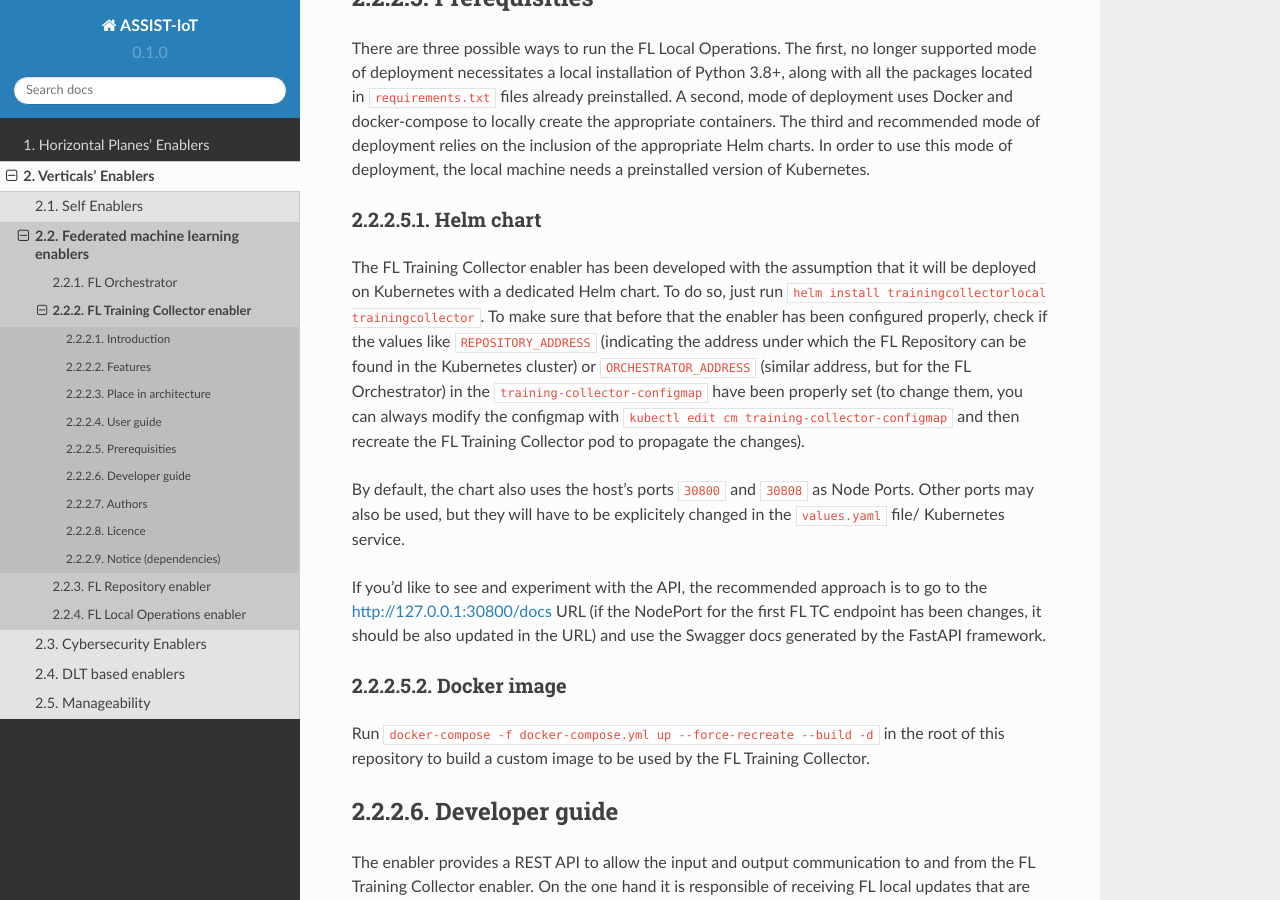
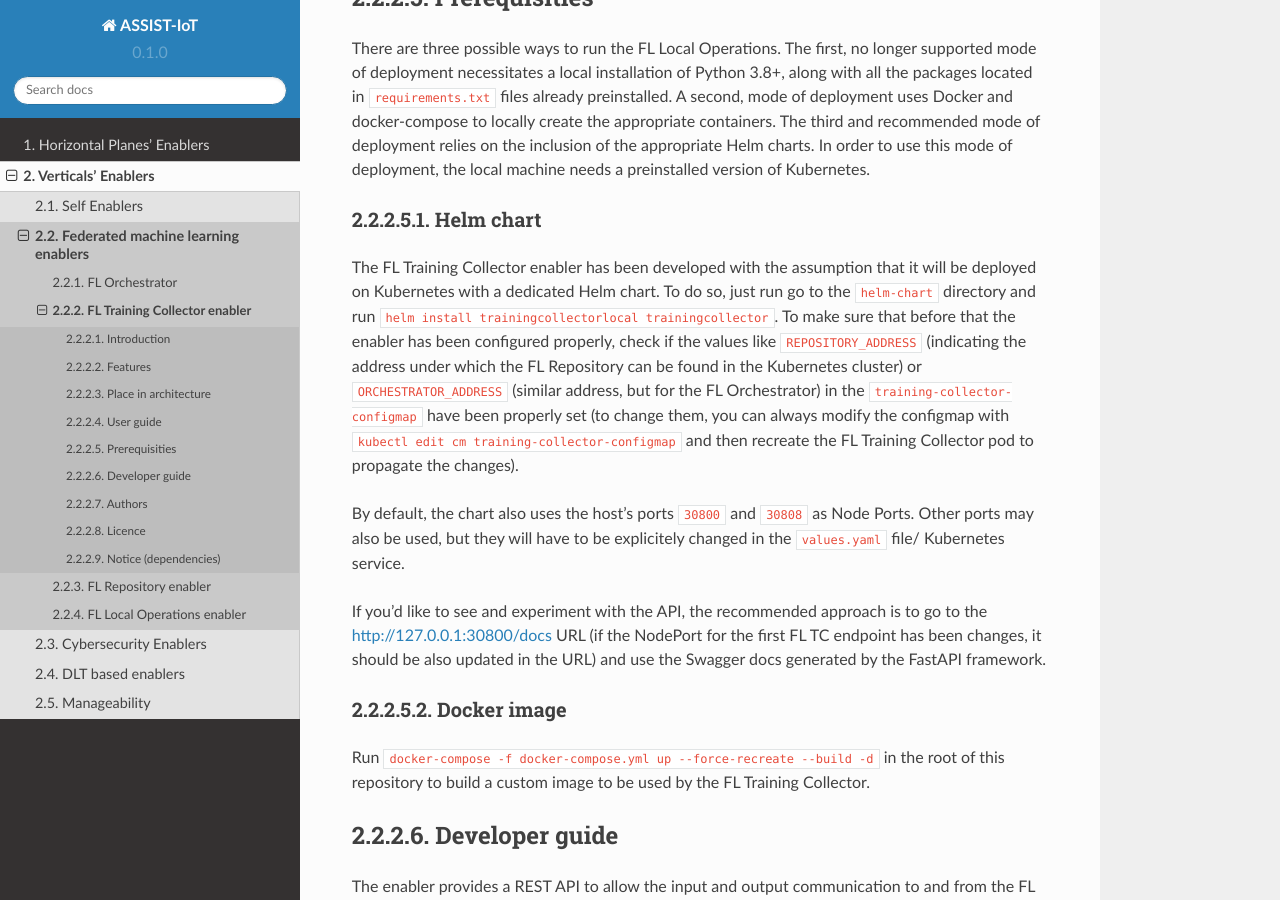
Before and after one commit to assist-iot/assist-iot-documentation, a Sphinx documentation site: the page built from docs/source/verticals/federated/fl_training_collector.rst, in a window 1280 px wide and 900 px high, scrolled down 4664 px. Built offline with Sphinx 7.4.7 and the Read the Docs theme 2.0.0, drawn with Linux system fonts in a browser that asks for light colours.

Commit message:
Update FL Training Collector enabler

```diff
--- a/docs/source/verticals/federated/fl_training_collector.rst
+++ b/docs/source/verticals/federated/fl_training_collector.rst
@@ -278,7 +278,7 @@ Helm chart
 
 The FL Training Collector enabler has been developed with the assumption
 that it will be deployed on Kubernetes with a dedicated Helm chart. To
-do so, just run
+do so, just run go to the ``helm-chart`` directory and run
 ``helm install trainingcollectorlocal trainingcollector``. To make sure
 that before that the enabler has been configured properly, check if the
 values like ``REPOSITORY_ADDRESS`` (indicating the address under which
```
